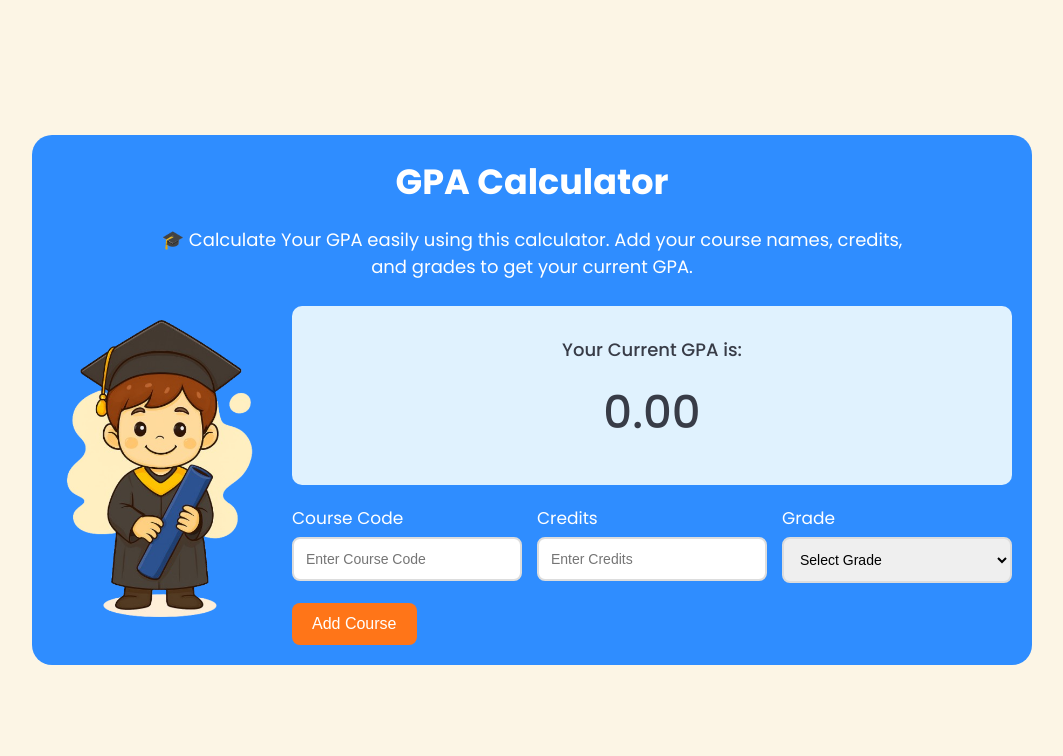
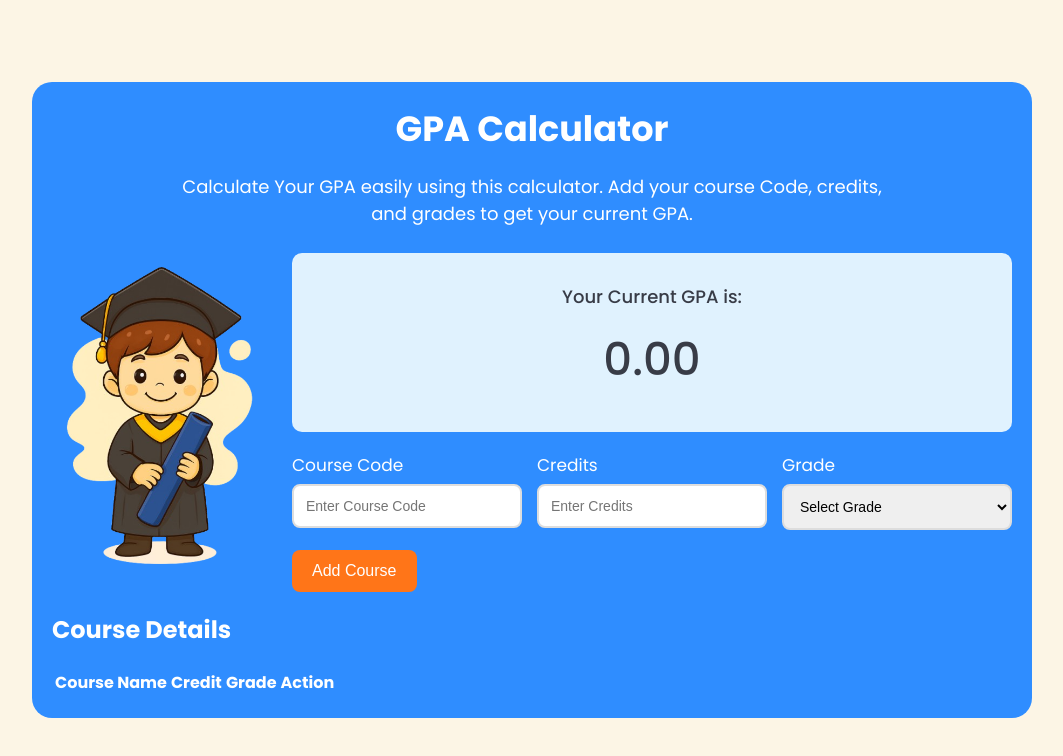
Before and after one commit to DinodDeshanjana/GPA-Calculator, a plain HTML site: page index.html in a window 1280 px wide. Shown: the whole page, without its empty margins (108-1171 px from the left). Drawn offline with Linux system fonts and the light colour scheme.

Commit message:
Updated file

```diff
--- a/index.html
+++ b/index.html
@@ -10,7 +10,7 @@
 <body>
     <div class="main-container">
         <h1>GPA Calculator</h1>
-        <p> 🎓 Calculate Your GPA easily using this calculator. Add your course names, credits,<br> and grades to get your current GPA.</p>
+        <p>Calculate Your GPA easily using this calculator. Add your course Code, credits,<br> and grades to get your current GPA.</p>
 
         <div class="gpacal-interface">
             <div class="gpa-image">
@@ -19,7 +19,7 @@
 
         <div class="gpacal-calculateinterface">
             <div class="gpa-display">
-                <p>Your Current GPA is:</p>
+                <p class="dispaly-p">Your Current GPA is:</p>
                 <p id="calculated-gpa">0.00</p>
             </div>
 
@@ -57,6 +57,27 @@
             <button type="submit" form="course-form">Add Course</button>
         </div>
         </div>
+
+        <div class="course-details">
+            <h2>Course Details</h2>
+
+            <div class="course-details-table">
+                <table class="course-table">
+                    <thead>
+                        <tr>
+                            <th>Course Name</th>
+                            <th>Credit</th>
+                            <th>Grade</th>
+                            <th>Action</th>
+                        </tr>
+                    </thead>
+
+                    <tbody class="course-details-list">
+
+                    </tbody>
+                </table>
+            </div>
+        </div>
     </div>
 </body>
 </html>
```
